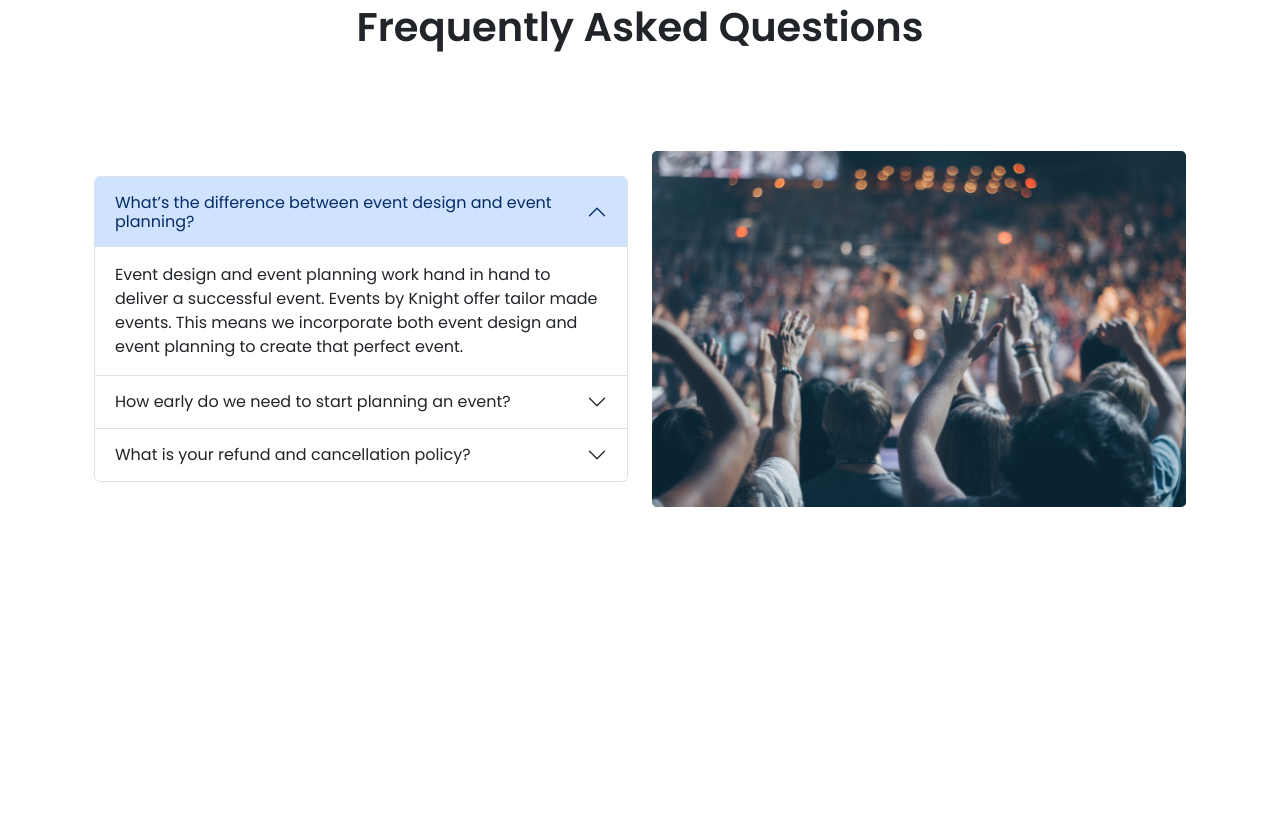
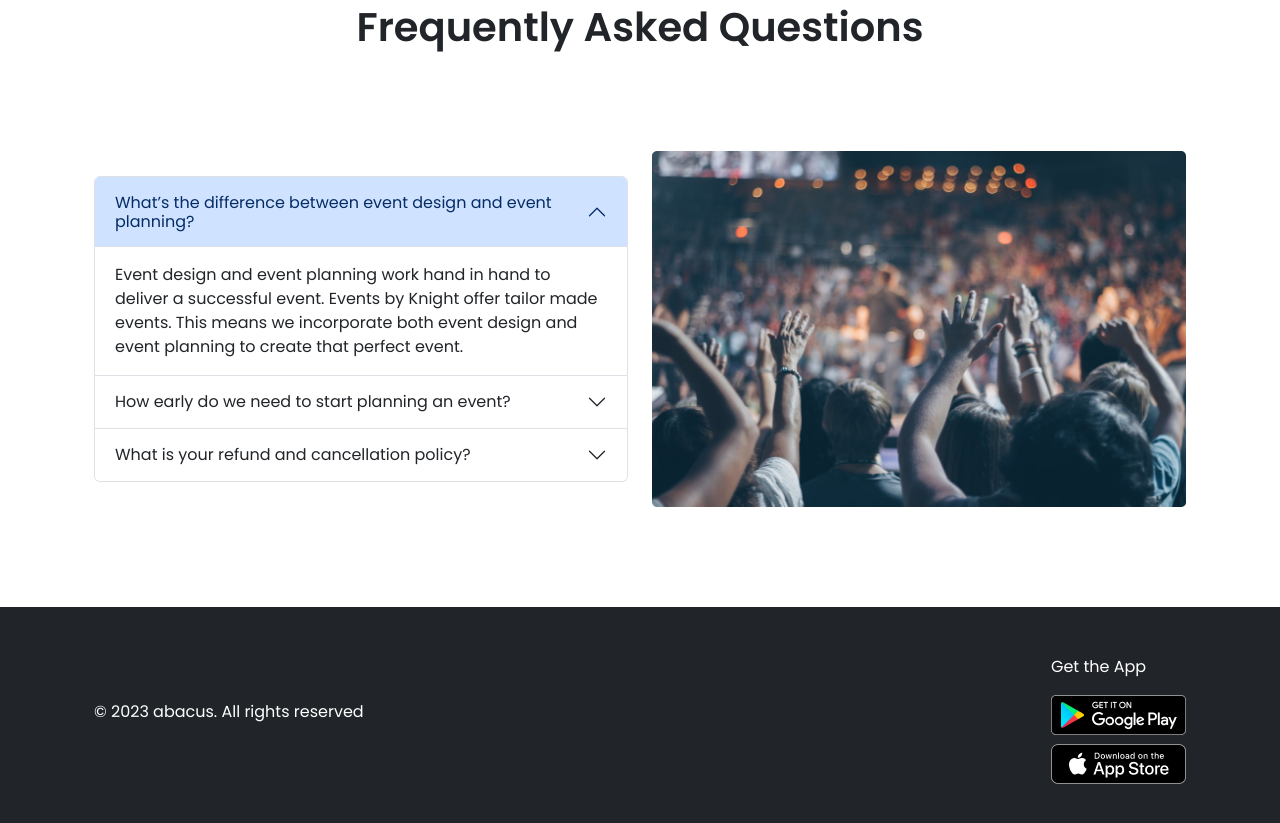
Before and after one commit to omorfarukmahfuj/convention-center, a plain HTML site: page index.html in a window 1280 px wide. Shown: the part 2468-3291 px from the top of the page. Before the commit the page ends 3075 px from the top, so only its background shows below. Drawn offline with nearby package versions, Linux system fonts and the light colour scheme.

Commit message:
added footer

```diff
--- a/index.html
+++ b/index.html
@@ -303,8 +303,20 @@
     </main>
 
     <!-- Footer Start -->
-    <footer>
-
+    <footer class="container-fluid bg-dark text-white p-5">
+        <div class="row container align-items-center mx-auto text-center text-lg-start">
+            <div class="col col-12 col-lg-6">
+                <p>&copy; 2023 abacus. All rights reserved</p>
+            </div>
+            <div class="col col-12 col-lg-6 d-flex justify-content-center justify-content-lg-end">
+                <div>
+                    <p>Get the App</p>
+                    <img class="mb-2" src="images/android.png" alt="">
+                    <br>
+                    <img src="images/ios.png" alt="">
+                </div>
+            </div>
+        </div>
     </footer>
     <!-- Bootstrap JS -->
     <script src="https://cdn.jsdelivr.net/npm/bootstrap@5.3.0-alpha1/dist/js/bootstrap.bundle.min.js"
```
Also changed, not shown: images/android.png (added), images/ios.png (added).
